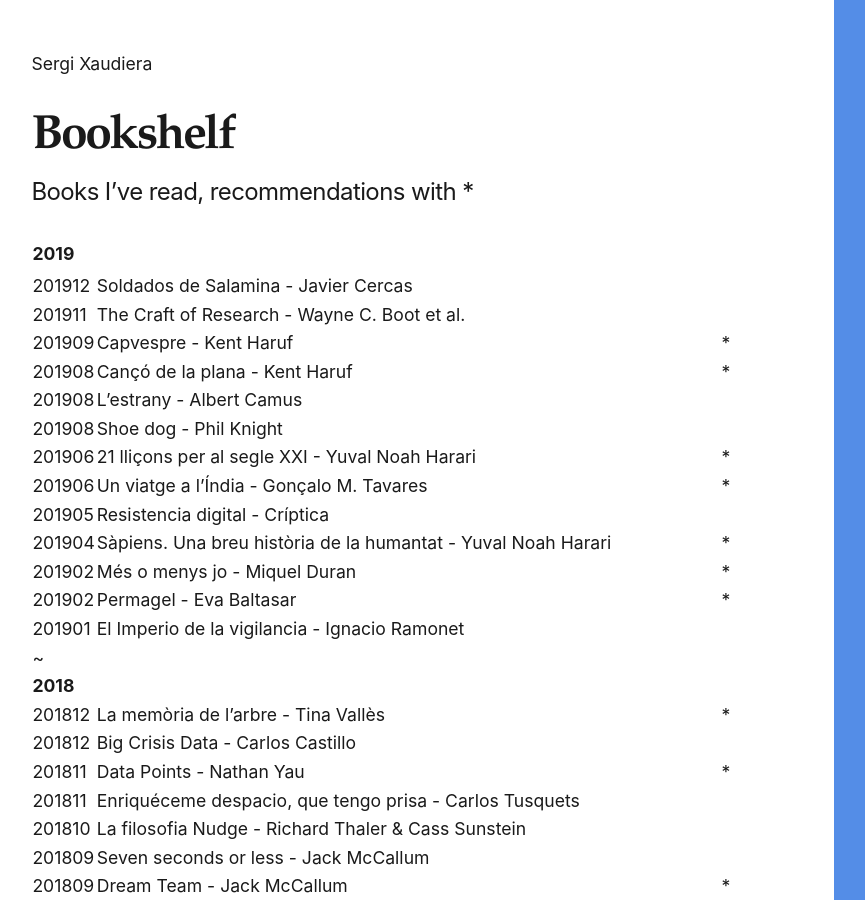
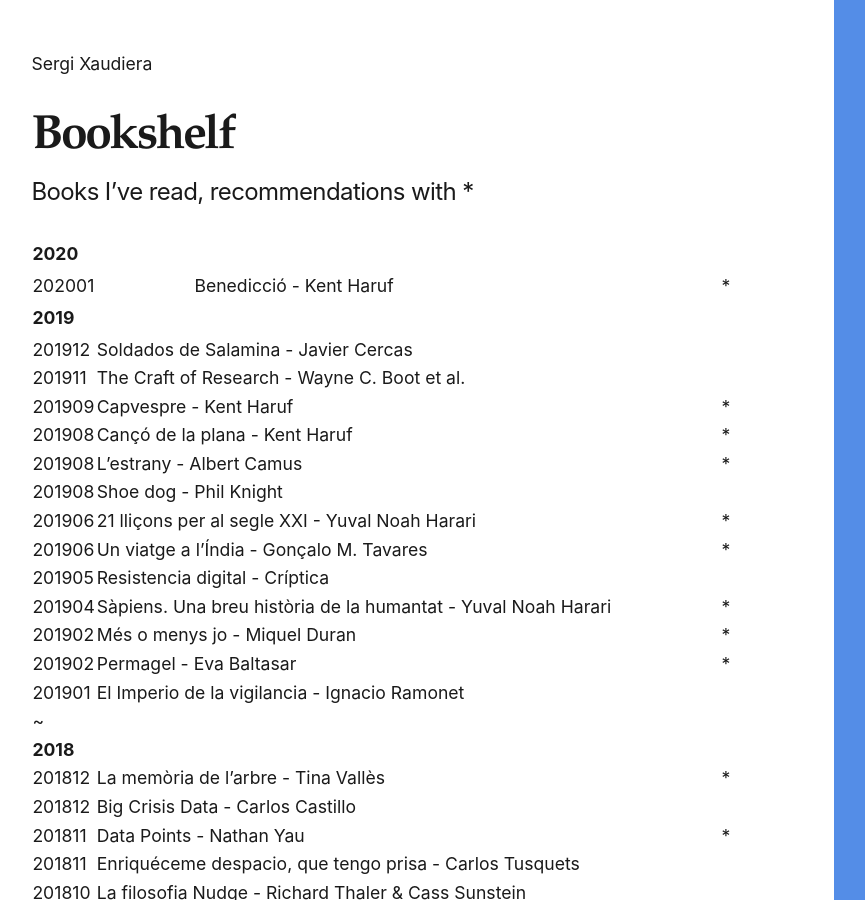
Before and after one commit to sergixaudiera/sergixaudiera.github.io, a Jekyll site: the page built from library.md, in a window 1280 px wide and 900 px high. Shown: the whole window, without its empty margins (71-936 px from the left). Built offline with Jekyll 4.4.1, drawn with Linux system fonts in a browser that asks for light colours.

Commit message:
+ benedicció

```diff
--- a/library.md
+++ b/library.md
@@ -6,13 +6,17 @@ permalink: /library/
 ---
 <aside>Books I’ve read, recommendations with *</aside>
 
+|**2020** | | |
+| :---- | ------| ---: |
+| 202001 | Benedicció - Kent Haruf|*|
+
 |**2019** | | |
 | :---- | ------| ---: |
 | 201912 | Soldados de Salamina - Javier Cercas|
 | 201911 | The Craft of Research - Wayne C. Boot et al.|
 | 201909 | Capvespre - Kent Haruf|*|
 | 201908 | Cançó de la plana - Kent Haruf|*|
-| 201908 | L'estrany - Albert Camus|
+| 201908 | L'estrany - Albert Camus|*|
 | 201908 | Shoe dog - Phil Knight|
 | 201906 | 21 lliçons per al segle XXI - Yuval Noah Harari|*|
 | 201906 | Un viatge a l'Índia - Gonçalo M. Tavares|*|
```
